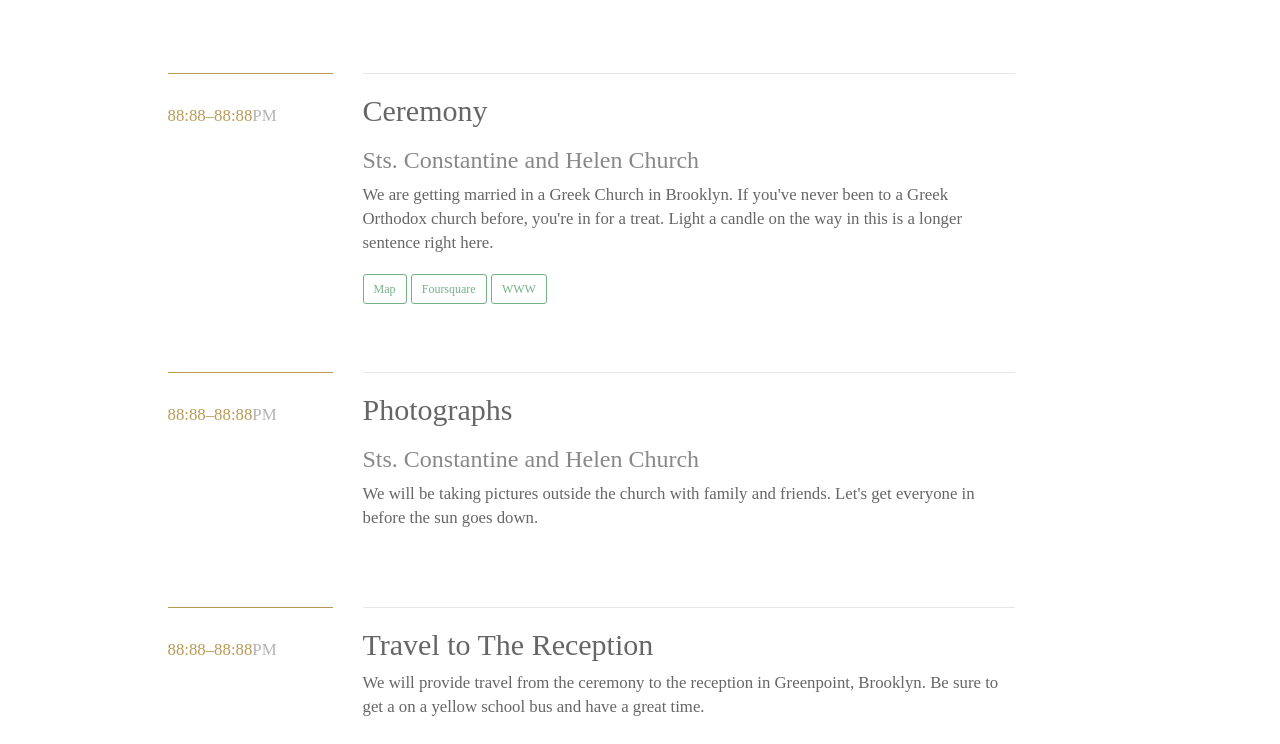
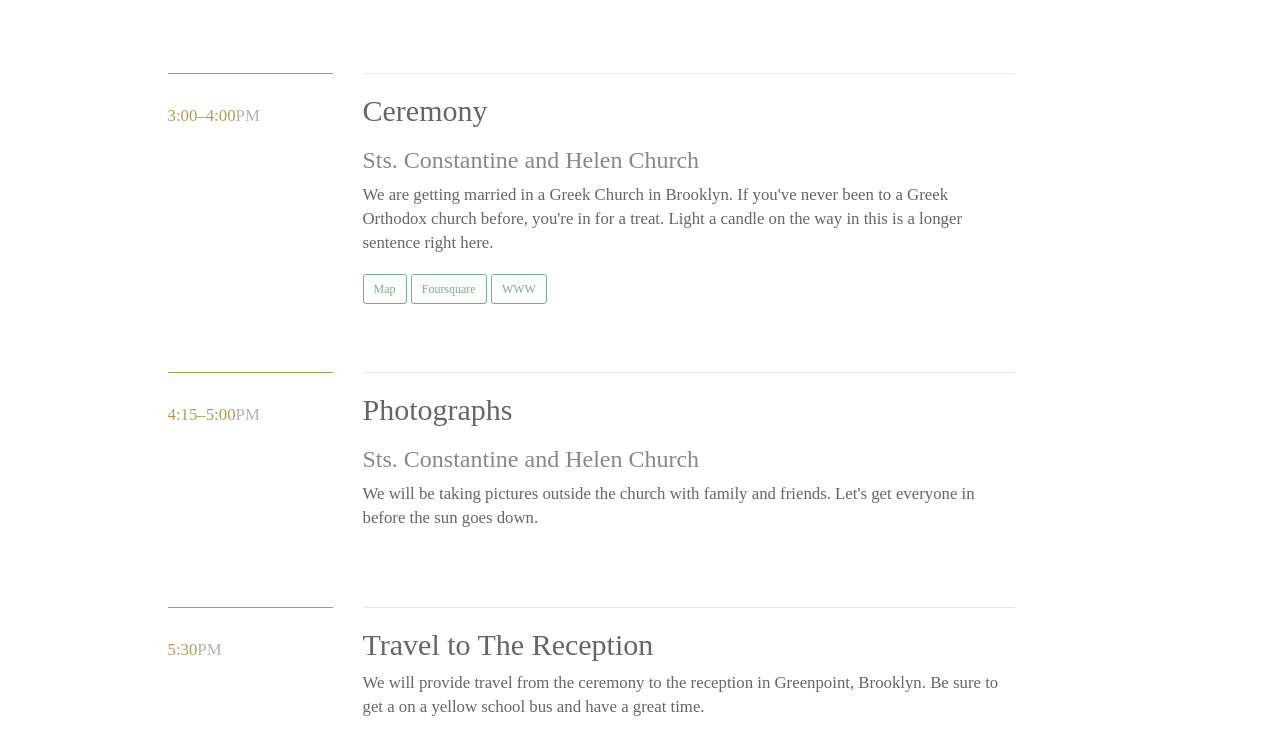
Before and after one commit to jpfinley/weddingSite, a Jekyll site: the page built from site/schedule.html, in a window 1280 px wide and 1400 px high. Shown: the part 332-1076 px from the top of the window. Built offline with Jekyll 4.4.1, drawn with Linux system fonts in a browser that asks for light colours; nearby versions of some CDN libraries; Markdown is read by kramdown in place of the engine named in the settings.

Commit message:
add times to schedule

```diff
--- a/site/schedule.html
+++ b/site/schedule.html
@@ -16,7 +16,7 @@ title: The Wedding of John and Jamie
     <div class="col-md-12">
       <div class="row section section-event">
         <div class="col-md-2 col-md-offset-1">
-          <header>88:88&ndash;88:88<span>PM</span></header>
+          <header>3:00&ndash;4:00<span>PM</span></header>
         </div>
         <div class="col-md-7">
           <h2>Ceremony</h2>
@@ -29,7 +29,7 @@ title: The Wedding of John and Jamie
       </div>
       <div class="row section section-event">
         <div class="col-md-2 col-md-offset-1">
-          <header>88:88&ndash;88:88<span>PM</span></header>
+          <header>4:15&ndash;5:00<span>PM</span></header>
         </div>
         <div class="col-md-7">
           <h2>Photographs</h2>
@@ -39,7 +39,7 @@ title: The Wedding of John and Jamie
       </div>
       <div class="row section section-event">
         <div class="col-md-2 col-md-offset-1">
-          <header>88:88&ndash;88:88<span>PM</span></header>
+          <header>5:30<span>PM</span></header>
         </div>
         <div class="col-md-7">
           <h2>Travel to The Reception</h2>
@@ -74,7 +74,7 @@ title: The Wedding of John and Jamie
       </div>
       <div class="row section section-event">
         <div class="col-md-2 col-md-offset-1">
-          <header>88:88<span>PM</span>&ndash;</header>
+          <header>88:88<span>PM</span>&ndash;&infin;</header>
         </div>
         <div class="col-md-7">
           <h2>Ever After</h2>
```
